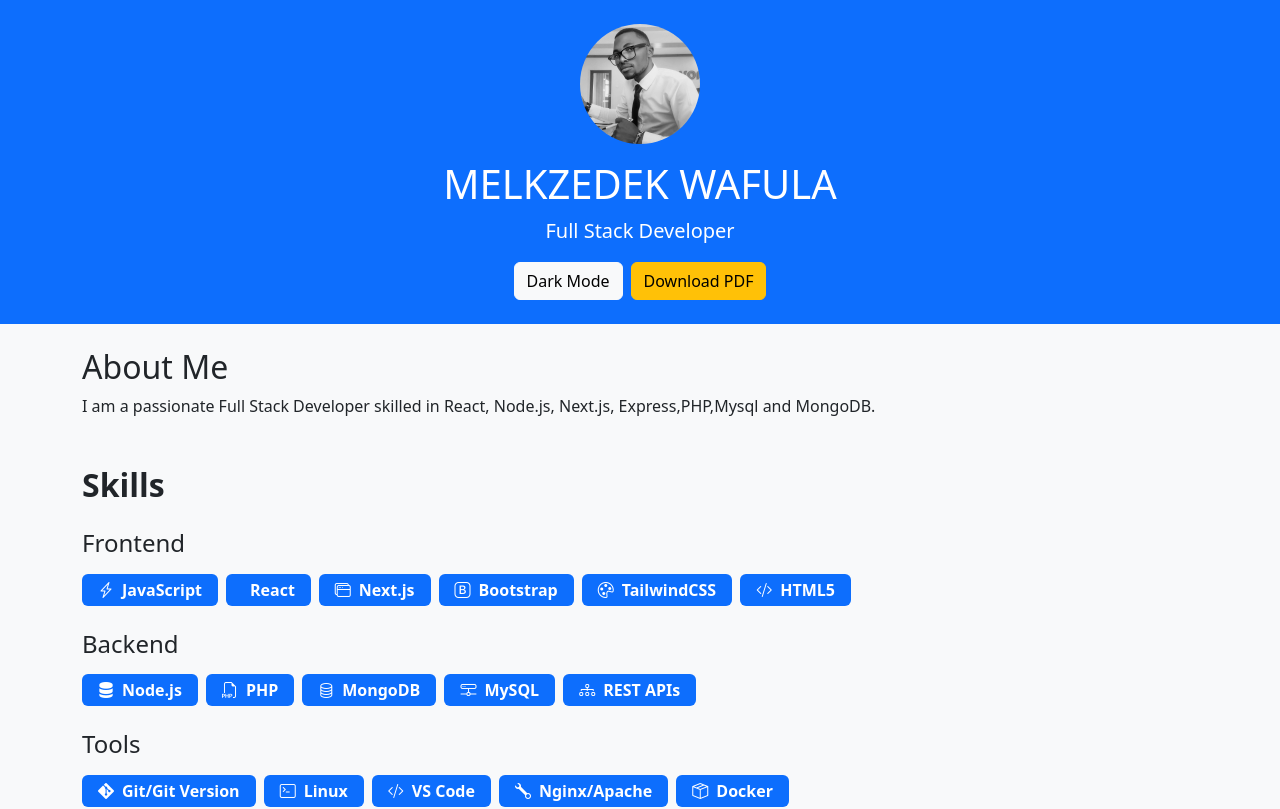
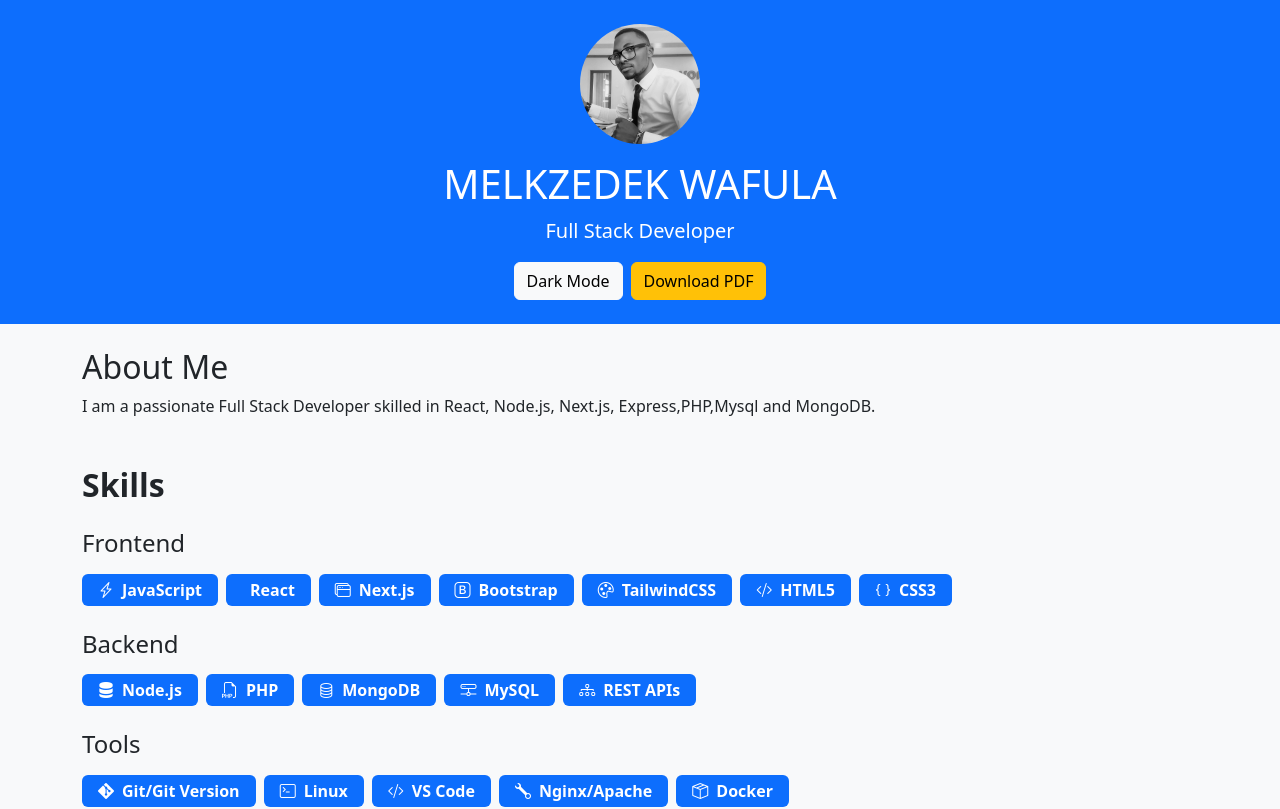
Before and after one commit to Melkzedk/my-resume, a React (Create React App) app: page / in a window 1280 px wide. Shown: the top 809 px of the page. Built offline with nearby package versions, Linux system fonts and the light colour scheme.

Commit message:
small changes

```diff
--- a/src/components/Skills.js
+++ b/src/components/Skills.js
@@ -10,6 +10,7 @@ export default function Skills() {
       { name: "Bootstrap", icon: "bi bi-bootstrap" },
       { name: "TailwindCSS", icon: "bi bi-palette" },
       {name: "HTML5", icon: "bi bi-code-slash" },
+      {name: "CSS3", icon: "bi bi-braces" },
     ],
     Backend: [
       { name: "Node.js", icon: "bi bi-server" },
```
